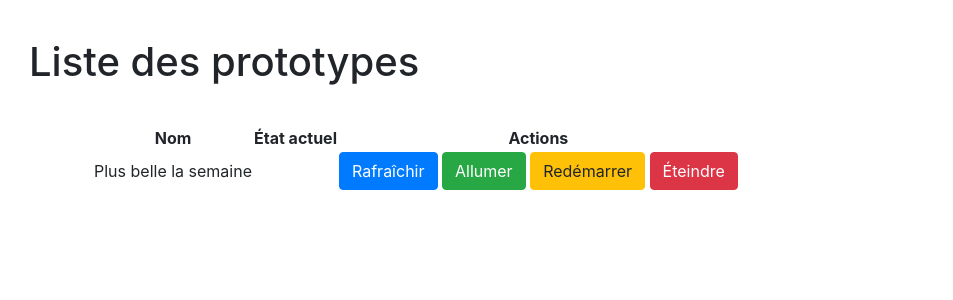
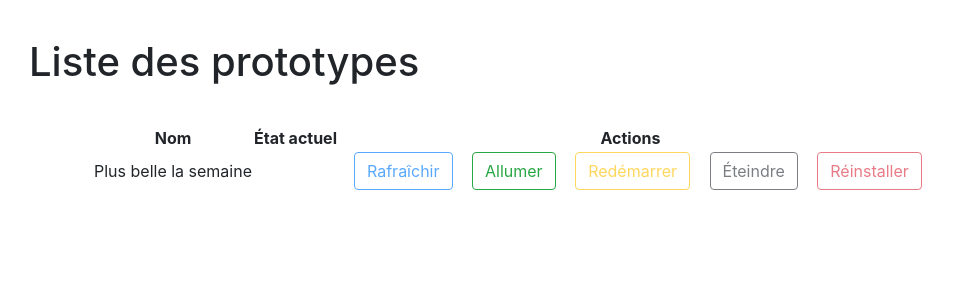
Before and after one commit to urbanlab/monitoring, a PHP site: page / in a window 1280 px wide. Shown: the part 56-356 px from the top of the page, without its empty margins (99-1052 px from the left). Run offline with PHP 8.4, Linux system fonts and the light colour scheme.

Commit message:
Désactivation dynamique des boutons.

```diff
--- a/server/src/prototypeAbstrait.class.php
+++ b/server/src/prototypeAbstrait.class.php
@@ -24,4 +24,6 @@ abstract class prototype
     abstract protected function eteindrePrototype();
 
     abstract protected function redemarrerPrototype();
+
+    abstract protected function reinstallerPrototype();
 }
--- a/server/src/prototypePlusBelleLaSemaine.class.php
+++ b/server/src/prototypePlusBelleLaSemaine.class.php
@@ -17,6 +17,12 @@ include_once __DIR__ . '/prototypeAbstrait.class.php';
 class PlusBelleLaSemaine extends prototype
 {
     public $nomPrototype = 'Plus belle la semaine';
+
+    public $peutRafraichir = ' disabled';
+    public $peutAllumer = '';
+    public $peutRedemarrer = ' disabled';
+    public $peutEteindre = ' disabled';
+    public $peutReinstaller = ' disabled';
 
     public function __construct()
     {
@@ -48,5 +54,10 @@ class PlusBelleLaSemaine extends prototype
         // TODO: Implement redemarrerPrototype() method.
     }
 
+    protected function reinstallerPrototype()
+    {
+        // TODO: Implement reinstallerPrototype() method.
+    }
+
 
 }
--- a/server/src/vue/VueAccueil.class.php
+++ b/server/src/vue/VueAccueil.class.php
@@ -36,10 +36,11 @@ class VueAccueil extends VueAbstraite
         <td>' . $proto->nomPrototype . '</td>
         <td></td>
         <td>
-            <button type="button" class="btn btn-primary">Rafraîchir</button>
-            <button type="button" class="btn btn-success">Allumer</button>
-            <button type="button" class="btn btn-warning">Redémarrer</button>
-            <button type="button" class="btn btn-danger">Éteindre</button>
+            <button type="button" ' . $proto->peutRafraichir . ' class="btn btn-outline-primary">Rafraîchir</button>
+            <button type="button" ' . $proto->peutAllumer . ' class="btn btn-outline-success">Allumer</button>
+            <button type="button" ' . $proto->peutRedemarrer . ' class="btn btn-outline-warning">Redémarrer</button>
+            <button type="button" ' . $proto->peutEteindre . ' class="btn btn-outline-dark">Éteindre</button>
+            <button type="button" ' . $proto->peutReinstaller . ' class="btn btn-outline-danger">Réinstaller</button>
         </td>';
         }
         $this->vue .= '
--- a/server/src/vue/css/monitoring.css
+++ b/server/src/vue/css/monitoring.css
@@ -13,3 +13,7 @@
 th {
     text-align: center;
 }
+
+td button {
+    margin-left: 15px;
+}
```
